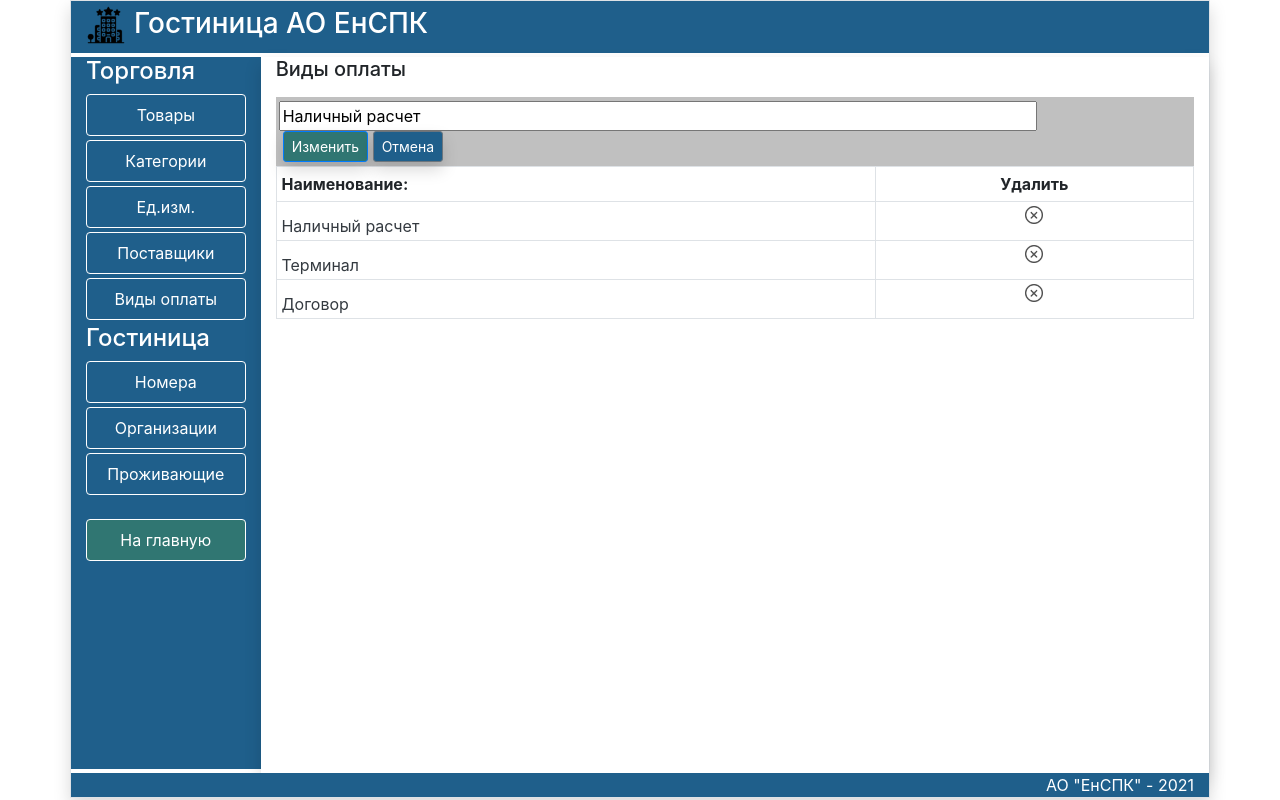
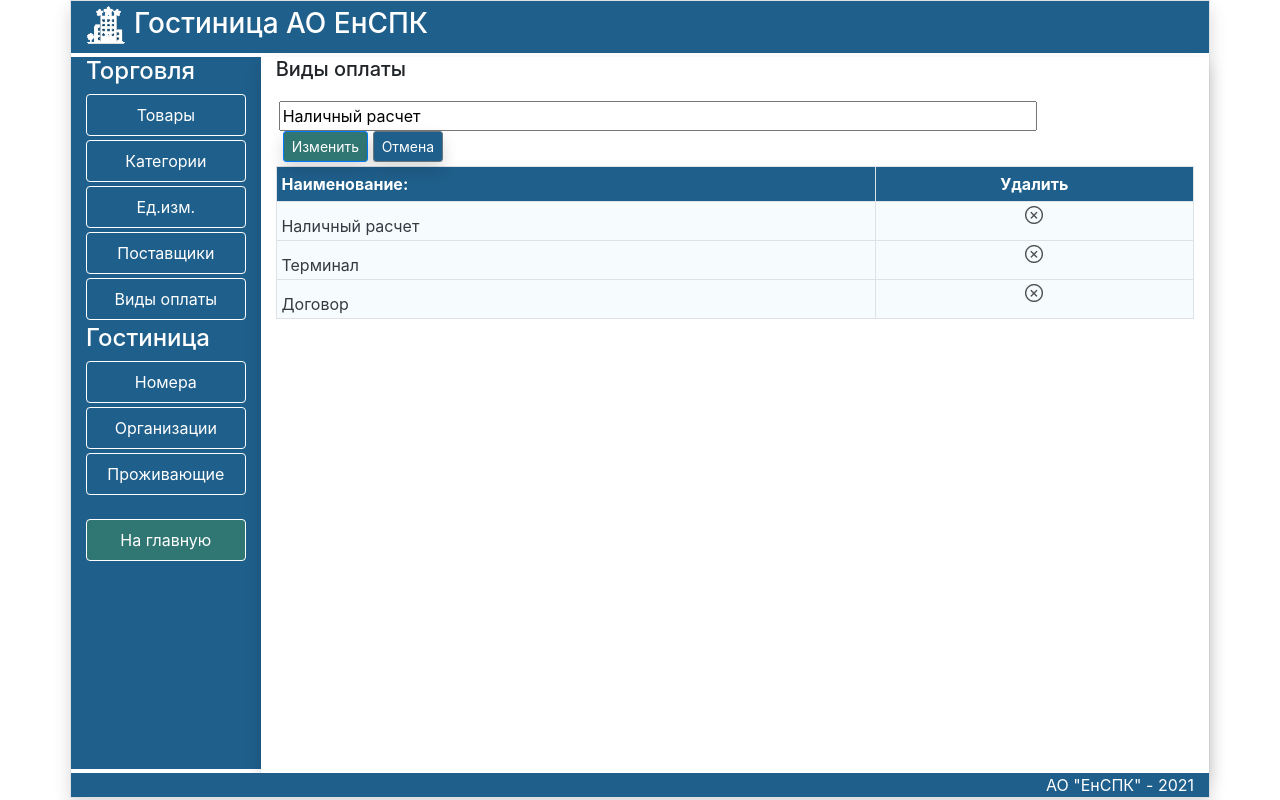
Before and after one commit to Pisych72/HTL, a Django app: page /Update/Pay/2 in a window 1280 px wide. Run offline with Django 3.2, Linux system fonts and the light colour scheme; data comes from the database, SQL or seed files in the repository; both versions use the stored data as it was after the commit; some libraries are stand-ins or nearby versions.

Commit message:
Изменен фон и заголовки таблиц справочников

```diff
--- a/hoteltrade/trade/static/trade/css/my.css
+++ b/hoteltrade/trade/static/trade/css/my.css
@@ -18,3 +18,11 @@ background-color:LightGray;
 width=30px;
 background-color:RGB(48,118,114);
 }
+
+.theadback {
+background-color:RGB(168,216,234);
+color: white;
+}
+.backtable{
+background-color:RGB(246,252,254)
+}
--- a/hoteltrade/trade/templates/trade/Create.html
+++ b/hoteltrade/trade/templates/trade/Create.html
@@ -14,10 +14,10 @@
     </form>
 </div></div>
 <div style="display:block;overflow-y: auto; height:550px;"  >
-<table class="table table-sm table-bordered table-hover  ">
+<table class="table table-sm table-bordered table-hover backtable ">
    <tr class="secondary">
-    <th>Наименование:</th>
-    <th class="text-center ">Удалить</th>
+    <th class="btnblack">Наименование:</th>
+    <th class="text-center btnblack">Удалить</th>
     </tr>
 {% for item in data %}
 <tr >
--- a/hoteltrade/trade/templates/trade/Delete.html
+++ b/hoteltrade/trade/templates/trade/Delete.html
@@ -14,10 +14,10 @@
     </form>
 </div></div>
 <div style="display:block;overflow-y: auto; height:550px;"  >
-<table class="table table-sm table-bordered table-hover  ">
+<table class="table table-sm table-bordered table-hover backtable ">
     <tr class="secondary">
-        <th>Наименование:</th>
-        <th class="text-center ">Удалить</th>
+        <th class="btnblack">Наименование:</th>
+        <th class="text-center btnblack">Удалить</th>
     </tr>
     {% for item in data %}
     <tr>
--- a/hoteltrade/trade/templates/trade/Update.html
+++ b/hoteltrade/trade/templates/trade/Update.html
@@ -2,7 +2,7 @@
 {% load static %}
 {% block DataArea %}
 <h5 class="mb-3">{{title}}</h5>
-<div style="background-color:Silver">
+<div >
     <form action="" method="post">
         {% csrf_token %}
         <div class="form-row pb-1 pl-2 pt-1">
@@ -14,10 +14,10 @@
     </form>
 </div></div>
 <div style="display:block;overflow-y: auto; height:550px;"  >
-<table class="table table-sm table-bordered table-hover  ">
+<table class="table table-sm table-bordered table-hover backtable ">
     <tr class="secondary">
-        <th>Наименование:</th>
-        <th class="text-center ">Удалить</th>
+        <th class="btnblack">Наименование:</th>
+        <th class="text-center btnblack ">Удалить</th>
     </tr>
     {% for item in data %}
     <tr>
```
Also changed, not shown: hoteltrade/db.sqlite3, hoteltrade/trade/static/trade/images/hotel4.png.
